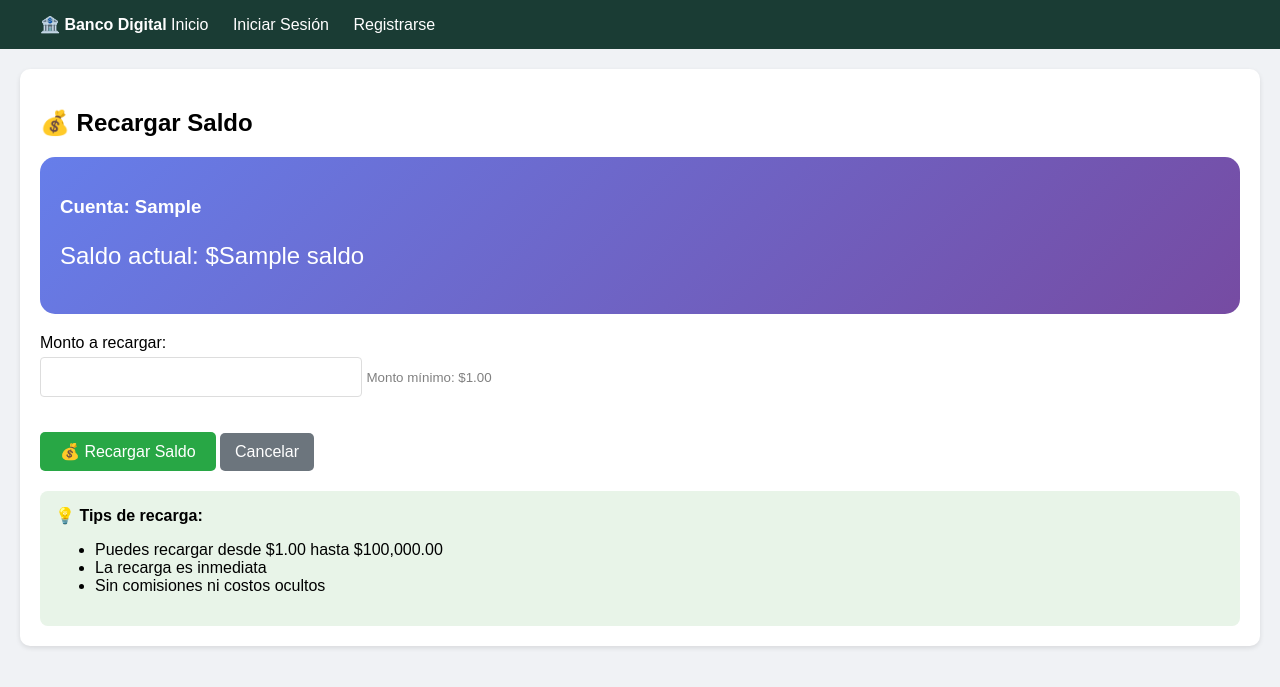
After one commit to anitasusnanita-jpg/Proyecto-Banco-Digital, a Django app: template banco/core/templates/core/recargar.html in a window 1280 px wide. The commit adds this page. Shown: the top 687 px of the page. Run offline with Django 3.2, Linux system fonts and the light colour scheme; the template is opened without the code that fills it: most values are stand-ins (such as "Sample title", 1, 10 or a date in 2020).

Commit message:
agregada funcion de recargar saldo desde la pagina web para que los usuarios puedan depositar dinero en sus cuentas sin necesidad del panel administrativo se añadio vista recargar con validacion de monto minimo creacion automatica de transaccion tipo deposito actualizacion de saldo en tiempo real y boton de recarga en cada cuenta del panel tambien se creo template recargar.html con formulario amigable y mensajes de exito y error

```diff
--- a/banco/core/admin.py
+++ b/banco/core/admin.py
@@ -30,7 +30,7 @@ class UsuarioAdmin(admin.ModelAdmin):
     fecha_registro.short_description = 'Fecha de Registro'
 
     def activo(self, obj):
-        return 'Sí' if obj.is_active else 'No'
+        return obj.is_active
     activo.short_description = 'Activo'
     activo.boolean = True
 
@@ -124,7 +124,7 @@ class TransaccionAdmin(admin.ModelAdmin):
     list_display = ('id_corto', 'tipo_transaccion', 'cliente', 'fecha', 'monto_total')
     list_filter = ('tipo_transaccion', 'fecha', 'usuario')
     search_fields = ('usuario__username', 'usuario__email', 'descripcion')
-    readonly_fields = ('id', 'fecha', 'usuario')
+    readonly_fields = ('id', 'fecha')
     inlines = [DetalleTransaccionInline]
 
     fieldsets = (
--- /dev/null
+++ b/banco/core/templates/core/recargar.html
@@ -0,0 +1,38 @@
+{% extends 'core/base.html' %}
+
+{% block content %}
+<h2>💰 Recargar Saldo</h2>
+
+<div style="background: linear-gradient(135deg, #667eea 0%, #764ba2 100%);
+            color: white; padding: 20px; border-radius: 15px; margin-bottom: 20px;">
+    <h3>Cuenta: {{ cuenta.numero_cuenta }}</h3>
+    <p style="font-size: 24px;">Saldo actual: ${{ cuenta.saldo }}</p>
+</div>
+
+<form method="POST">
+    {% csrf_token %}
+
+    <div style="margin-bottom: 15px;">
+        <label>Monto a recargar:</label><br>
+        <input type="number" name="monto" step="0.01" min="1" required
+               style="width: 300px; padding: 10px; font-size: 16px;">
+        <small style="color: gray;">Monto mínimo: $1.00</small>
+    </div>
+
+    <div style="margin: 20px 0;">
+        <button type="submit" style="background-color: #28a745; padding: 10px 20px; font-size: 16px;">
+            💰 Recargar Saldo
+        </button>
+        <a href="{% url 'panel' %}" class="boton" style="background: #6c757d;">Cancelar</a>
+    </div>
+</form>
+
+<div style="margin-top: 20px; padding: 15px; background: #e8f4e8; border-radius: 8px;">
+    <strong>💡 Tips de recarga:</strong>
+    <ul>
+        <li>Puedes recargar desde $1.00 hasta $100,000.00</li>
+        <li>La recarga es inmediata</li>
+        <li>Sin comisiones ni costos ocultos</li>
+    </ul>
+</div>
+{% endblock %}
--- a/banco/core/urls.py
+++ b/banco/core/urls.py
@@ -10,4 +10,5 @@ urlpatterns = [
     path('cuenta/crear/', views.crear_cuenta, name='crear_cuenta'),
     path('transferencia/', views.realizar_transferencia, name='transferencia'),
     path('perfil/editar/', views.editar_perfil, name='editar_perfil'),
+    path('recargar/<uuid:cuenta_id>/', views.recargar_saldo, name='recargar'),
 ]
```
Also changed, not shown: banco/core/templates/core/panel.html (+8 -1 lines), banco/core/views.py (+30 -0 lines), banco/db.sqlite3, banco/media/fotos_perfil/descarga_1.jpg (added).
